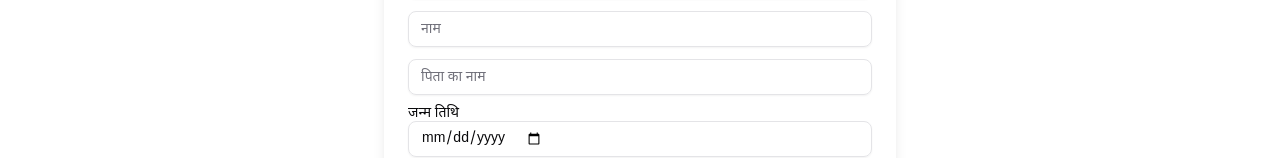
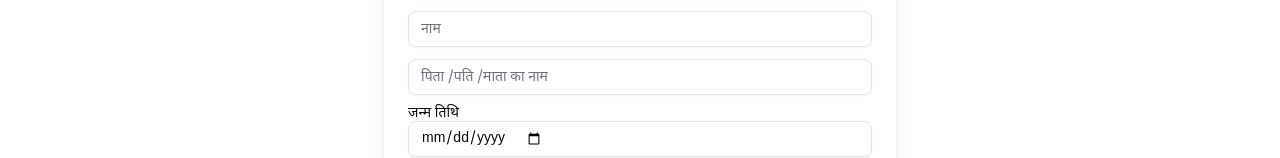
Before and after one commit to imabhaysachan20/yjss, a Next.js app: page /padavedan in a window 1280 px wide. Shown: the part 461-619 px from the top of the page. Built offline with nearby package versions, Linux system fonts and the light colour scheme.

Commit message:
pad Avedan field change

```diff
--- a/app/admin/entries/padAvedan/page.js
+++ b/app/admin/entries/padAvedan/page.js
@@ -78,7 +78,6 @@ export default function PadAvedanAdminPage() {
       "Father's Name": submission.fatherName,
       "Birth Date": new Date(submission.birthDate).toLocaleDateString(),
       "Education": submission.education,
-      "Aadhar Number": submission.aadharNumber,
       "Executive ID": submission.executiveId,
       "Phone": submission.phone,
       "Email": submission.email,
@@ -259,7 +258,6 @@ export default function PadAvedanAdminPage() {
                 <p><strong>Father’s Name:</strong> {selectedSubmission.fatherName}</p>
                 <p><strong>Birth Date:</strong> {new Date(selectedSubmission.birthDate).toLocaleDateString()}</p>
                 <p><strong>Education:</strong> {selectedSubmission.education}</p>
-                <p><strong>Aadhar Number:</strong> {selectedSubmission.aadharNumber}</p>
                 <p><strong>Executive ID:</strong> {selectedSubmission.executiveId}</p>
                 <p><strong>Phone:</strong> {selectedSubmission.phone}</p>
                 <p><strong>Email:</strong> {selectedSubmission.email}</p>
--- a/app/padavedan/page.jsx
+++ b/app/padavedan/page.jsx
@@ -356,7 +356,7 @@ function Page() {
                     <Input placeholder="नाम" value={name} onChange={(e) => setName(e.target.value)} className="mb-3 w-full" />
                     {errors.name && <p className="text-red-500 text-sm mb-2">{errors.name}</p>}
 
-                    <Input placeholder="पिता का नाम" value={fatherName} onChange={(e) => setFatherName(e.target.value)} className="mb-3 w-full" />
+                    <Input placeholder="पिता /पति /माता का नाम" value={fatherName} onChange={(e) => setFatherName(e.target.value)} className="mb-3 w-full" />
                     {errors.fatherName && <p className="text-red-500 text-sm mb-2">{errors.fatherName}</p>}
 
                     <Label htmlFor="dob_date">जन्म तिथि</Label>
```
